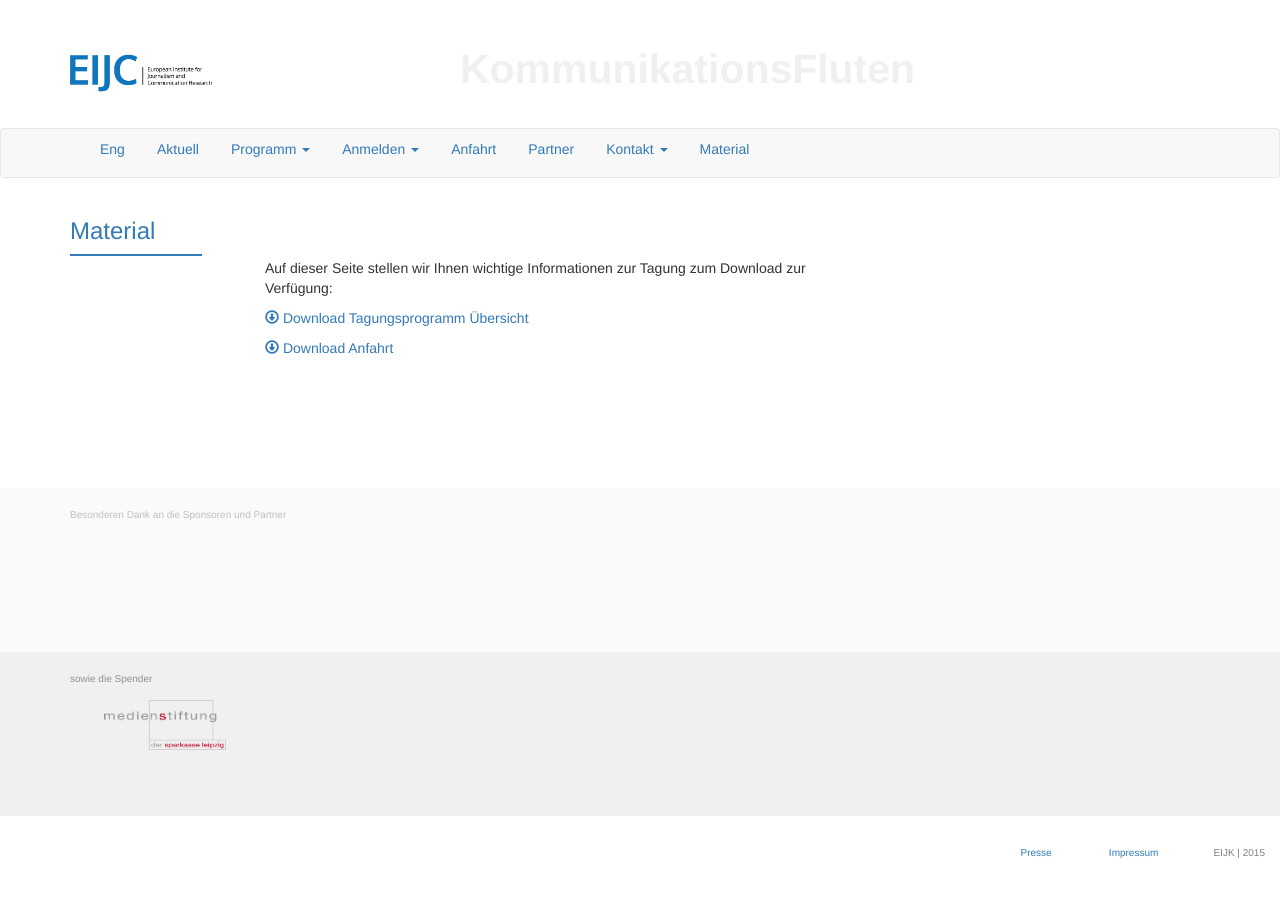
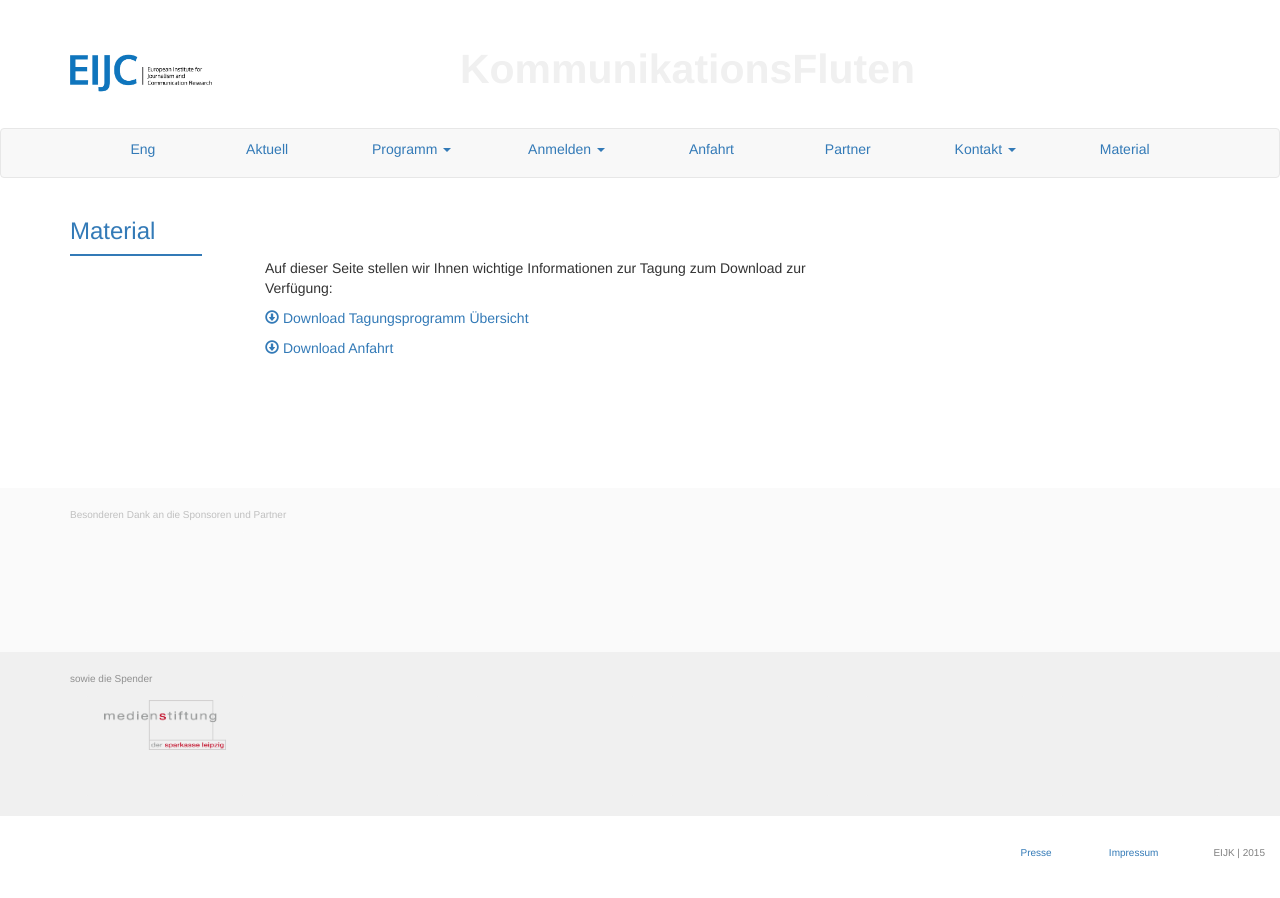
Before and after one commit to susedev/test, a Jekyll site: the page built from material.html, in a window 1280 px wide. Built offline with Jekyll 4.4.1, drawn with Linux system fonts in a browser that asks for light colours; nearby versions of some CDN libraries.

Commit message:
Update navbar.html

```diff
--- a/_includes/navbar.html
+++ b/_includes/navbar.html
@@ -9,7 +9,7 @@
          </button>
     </div>
     <div class="collapse navbar-collapse" id="bs-example-navbar-collapse-1">
-      <ul class="nav nav-pills nav-left">
+      <ul class="nav nav-pills nav-justified">
         <li><a href="{{ site.base_url }}/conference-communication-floods.html">Eng <span class="sr-only">(current)</span></a></li>
         <li><a href="{{ site.base_url }}/konferenz-kommunikationsfluten.html">Aktuell <span class="sr-only">(current)</span></a></li>
         <li class="dropdown">
```
